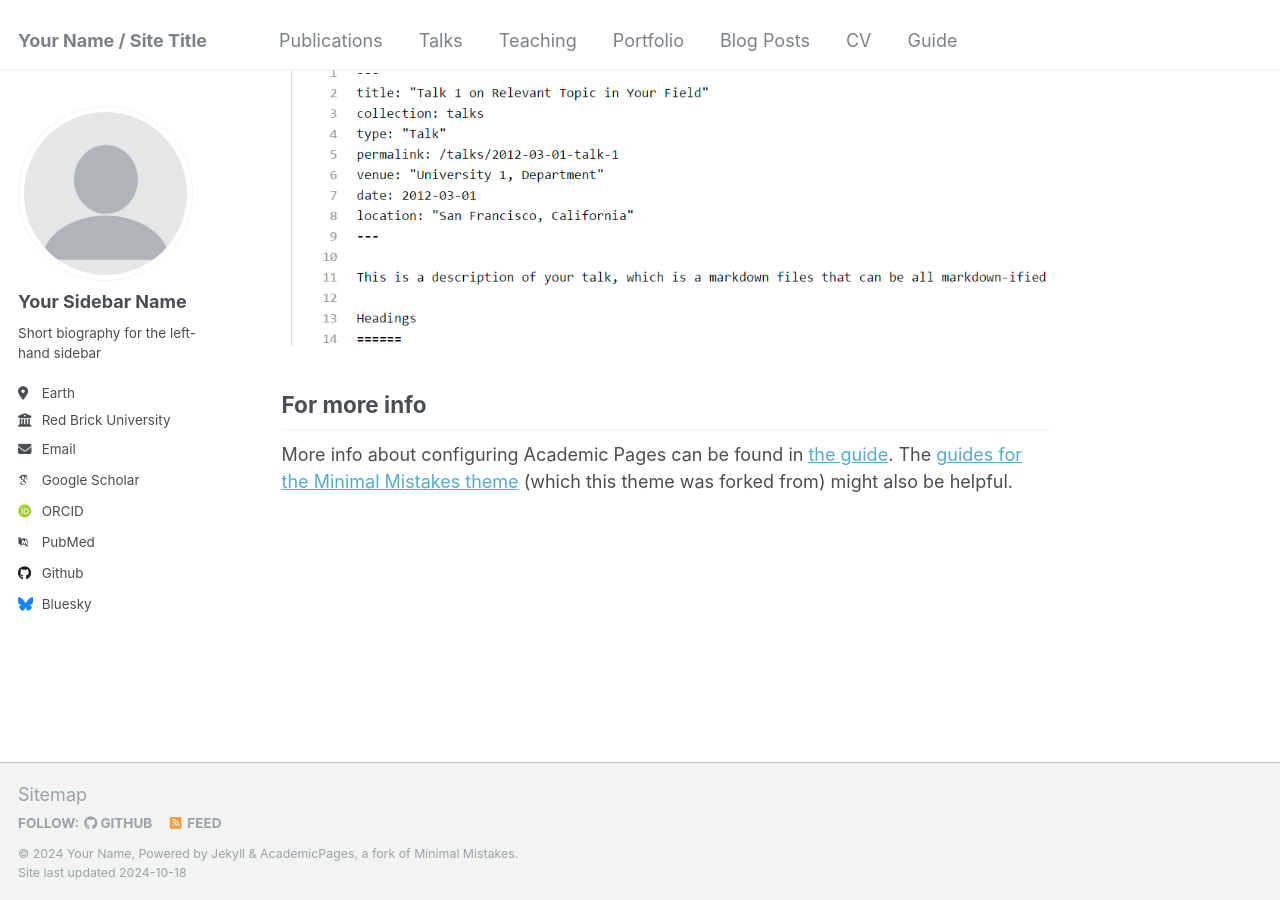
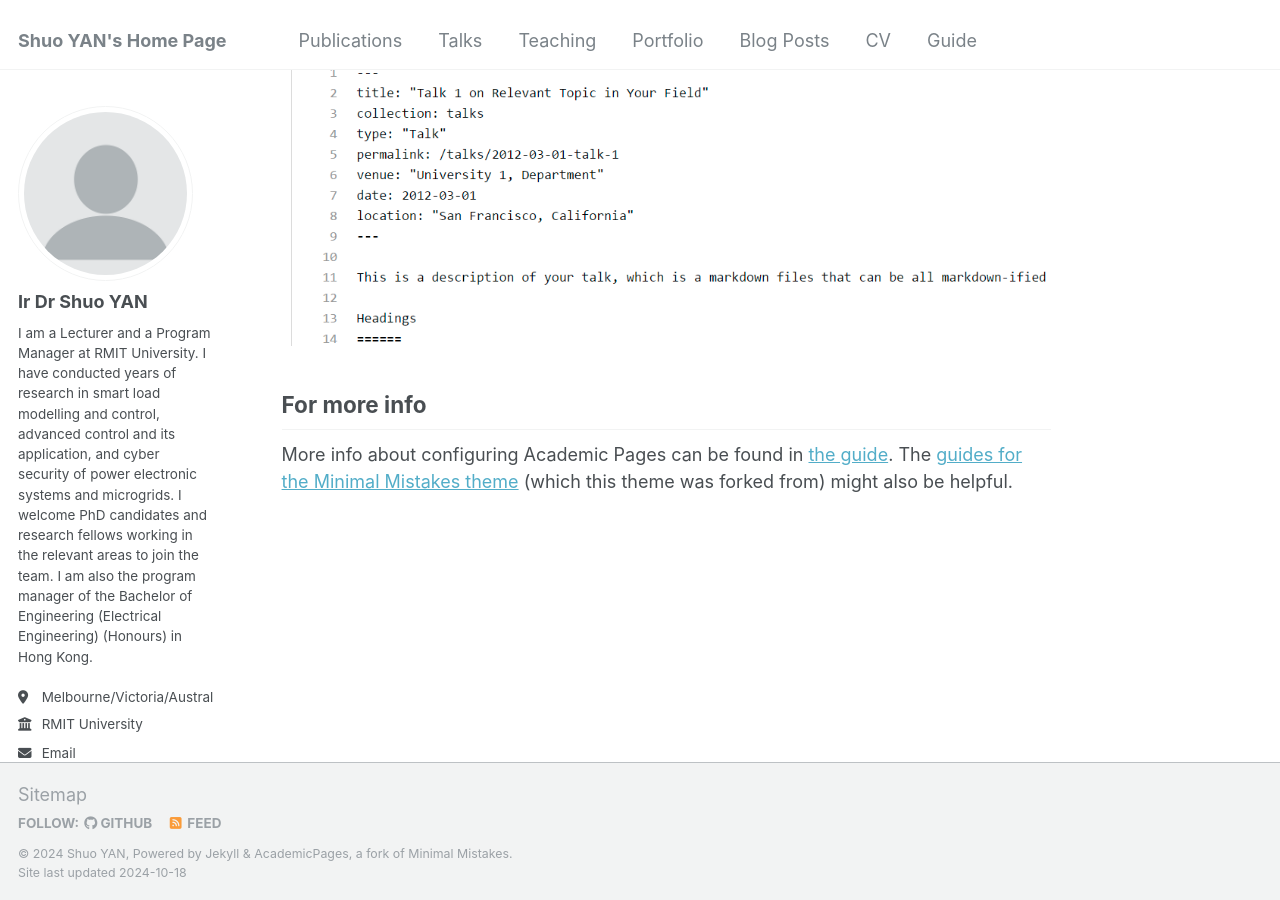
Before and after one commit to cctv2582/personalwebpage, a Jekyll site: the page built from _pages/about.md, in a window 1280 px wide and 900 px high, scrolled down 2643 px. Built offline with Jekyll 4.4.1, drawn with Linux system fonts in a browser that asks for light colours; some web fonts are replaced.

Commit message:
Update _config.yml

```diff
--- a/_config.yml
+++ b/_config.yml
@@ -8,10 +8,10 @@
 
 # Basic Site Settings
 locale                   : "en-US"
-title                    : "Your Name / Site Title"
+title                    : "Shuo YAN's Home Page"
 title_separator          : "-"
-name                     : &name "Your Name"
-description              : &description "personal description"
+name                     : &name "Shuo YAN"
+description              : &description "PhD, MEng, BEng, SMIEEE, MHKIE"
 url                      : https://shuoyan.personalwebpage # the base hostname & protocol for your site e.g. "https://mmistakes.github.io"
 baseurl                  : "" # the subpath of your site, e.g. "/blog"
 repository               : "academicpages/academicpages.github.io"
@@ -22,21 +22,21 @@ repository               : "academicpages/academicpages.github.io"
 author:
   # Biographic information
   avatar           : "profile.png"
-  name             : "Your Sidebar Name"
+  name             : "Ir Dr Shuo YAN"
   pronouns         : # example: "she/her"
-  bio              : "Short biography for the left-hand sidebar"
-  location         : "Earth"
-  employer         : "Red Brick University"
+  bio              : "I am a Lecturer and a Program Manager at RMIT University. I have conducted years of research in smart load modelling and control, advanced control and its application, and cyber security of power electronic systems and microgrids. I welcome PhD candidates and research fellows working in the relevant areas to join the team. I am also the program manager of the Bachelor of Engineering (Electrical Engineering) (Honours) in Hong Kong."
+  location         : "Melbourne/Victoria/Australia"
+  employer         : "RMIT University"
   uri              : # URL
-  email            : "none@example.org"
+  email            : "shuo.yan@rmit.edu.au"
 
   # Academic websites
   arxiv            : # URL - Update with the correct link to your profile
-  googlescholar    : "https://scholar.google.com/citations?user=PS_CX0AAAAAJ"
+  googlescholar    : "https://scholar.google.com.au/citations?user=WHmJrWUAAAAJ&hl=en"
   impactstory      : # URL
-  orcid            : "http://orcid.org/yourorcidurl"
-  semantic         : # URL
-  pubmed           : "https://www.ncbi.nlm.nih.gov/pubmed/?term=john+snow"
+  orcid            : "https://orcid.org/0000-0003-0413-7007"
+   # semantic         : # URL
+   # pubmed           : "https://www.ncbi.nlm.nih.gov/pubmed/?term=john+snow"
   researchgate     : # URL
 
   # Repositories and software development
```
